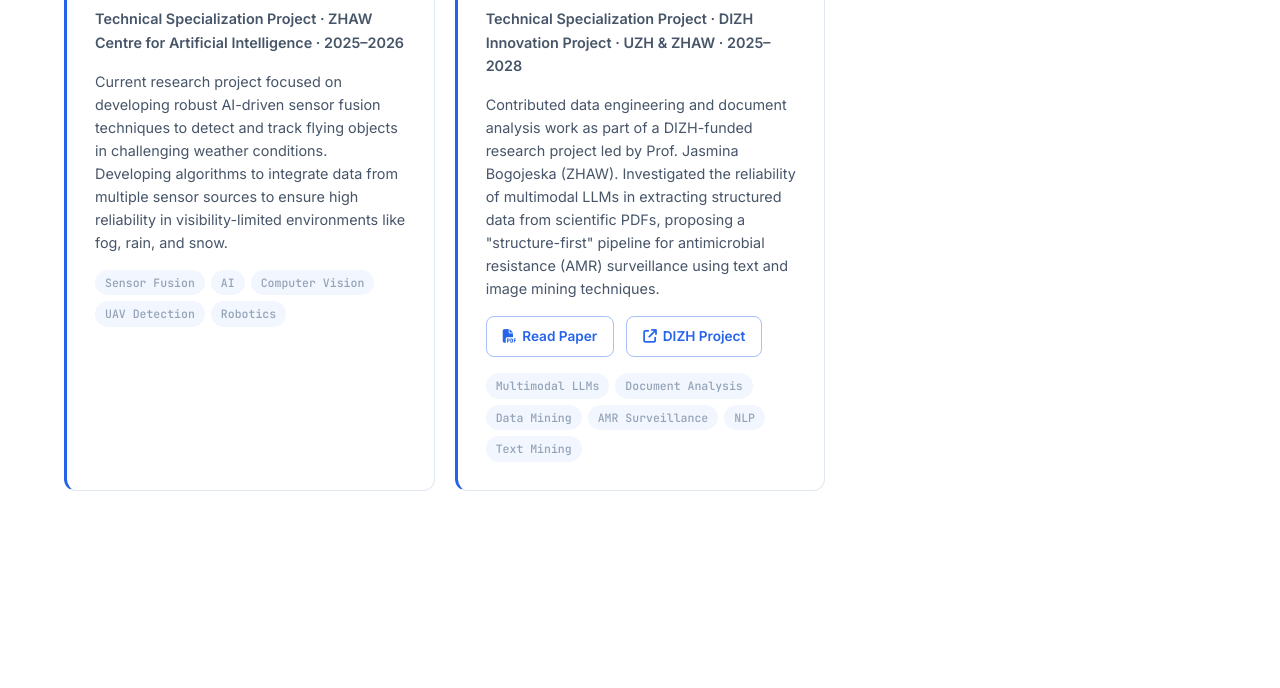
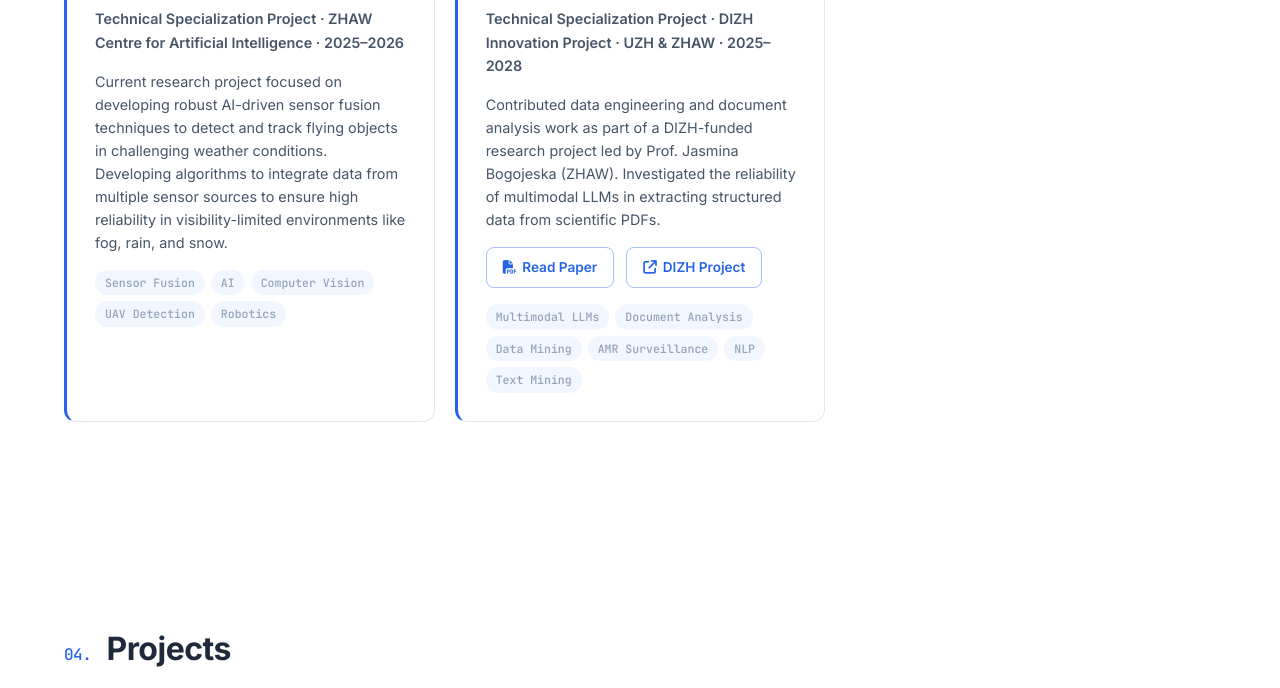
Before and after one commit to vkas-chaurasia/vkas-chaurasia.github.io, a plain HTML site: page index.html in a window 1280 px wide. Shown: the part 3618-4306 px from the top of the page. Drawn offline with Linux system fonts and the light colour scheme.

Commit message:
docs: shorten research project description

```diff
--- a/index.html
+++ b/index.html
@@ -263,10 +263,8 @@
                     <p class="research-type">Technical Specialization Project · DIZH Innovation Project · UZH &amp; ZHAW
                         · 2025–2028</p>
                     <p>Contributed data engineering and document analysis work as part of a DIZH-funded research project
-                        led by Prof. Jasmina Bogojeska (ZHAW). Investigated the
-                        reliability of multimodal LLMs in extracting structured data from scientific PDFs, proposing a
-                        "structure-first" pipeline for antimicrobial resistance (AMR) surveillance using text and image
-                        mining techniques.</p>
+                        led by Prof. Jasmina Bogojeska (ZHAW). Investigated the reliability of multimodal LLMs in
+                        extracting structured data from scientific PDFs.</p>
                     <div class="research-links">
                         <a href="StructureBeforeSemantics.pdf" target="_blank" class="research-link">
                             <i class="fas fa-file-pdf"></i> Read Paper
```
